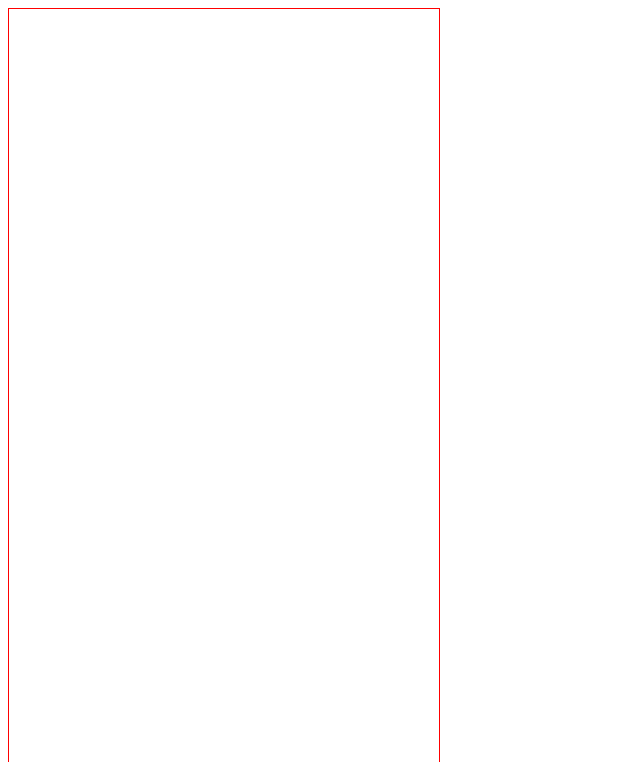
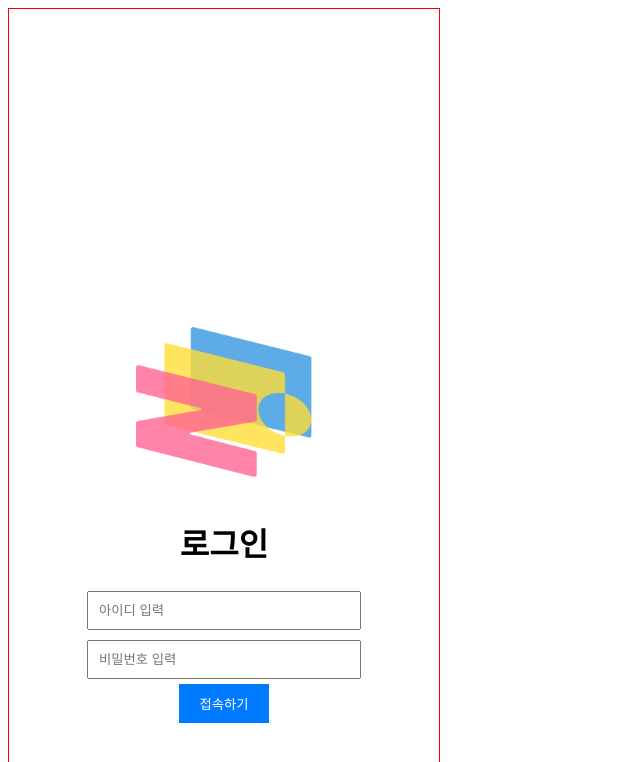
Before and after one commit to yunssup/MalMalMal_FE, a React (Vite) app: page /login in a window 1280 px wide. Shown: the top 762 px of the page, without its empty margins (0-640 px from the left). Built offline with nearby package versions, Linux system fonts and the light colour scheme.

Commit message:
로그인 구현 끝

```diff
--- a/src/Router.jsx
+++ b/src/Router.jsx
@@ -3,6 +3,7 @@ import { BrowserRouter as Router, Route, Switch } from "react-router-dom";
 import FirstPage from "./component/FirstPage";
 import Hello from "./component/Hello";
 import Choice from "./component/Choice";
+import Login from "./component/Login";
 import { FadeContainer } from "./component/Styled"; // styles.js에서 export한 FadeContainer를 import합니다.
 
 export default function AppRouter() {
@@ -20,9 +21,10 @@ export default function AppRouter() {
           </FadeContainer>
         </Route>
         <Route path="/choice">
-          {/* <FadeContainer> */}
           <Choice />
-          {/* </FadeContainer> */}
+        </Route>
+        <Route path="/login">
+          <Login />
         </Route>
       </Switch>
     </Router>
--- /dev/null
+++ b/src/component/Login.jsx
@@ -0,0 +1,61 @@
+import React, { useState } from "react";
+import styled from "styled-components";
+
+const LoginContainer = styled.div`
+  display: flex;
+  flex-direction: column;
+  align-items: center;
+  margin-top: 100px;
+`;
+
+const InputField = styled.input`
+  padding: 10px;
+  margin: 5px;
+  width: 250px;
+`;
+
+const LoginButton = styled.button`
+  padding: 10px 20px;
+  background-color: #007bff;
+  color: white;
+  border: none;
+  cursor: pointer;
+`;
+
+const Image = styled.img`
+  max-width: 100%;
+  max-height: 150px;
+  margin-bottom: 20px;
+`;
+
+export default function LoginPage() {
+  const [username, setUsername] = useState("");
+  const [password, setPassword] = useState("");
+
+  const handleLogin = () => {
+    // 여기에서 로그인 처리를 수행합니다.
+    console.log("Username:", username);
+    console.log("Password:", password);
+    // 실제로는 서버로 요청을 보내거나 다른 로그인 처리를 수행해야 합니다.
+  };
+
+  return (
+    <LoginContainer>
+      <Image src="/말말말로고.jpg" alt="로고 이미지" />
+      <h1>로그인</h1>
+      <InputField
+        type="text"
+        placeholder="아이디 입력"
+        value={username}
+        onChange={(e) => setUsername(e.target.value)}
+      />
+      <InputField
+        type="password"
+        placeholder="비밀번호 입력"
+        value={password}
+        onChange={(e) => setPassword(e.target.value)}
+      />
+      <LoginButton onClick={handleLogin}>접속하기</LoginButton>
+    </LoginContainer>
+  );
+}
```
Also changed, not shown: src/App.jsx (+4 -3 lines).
